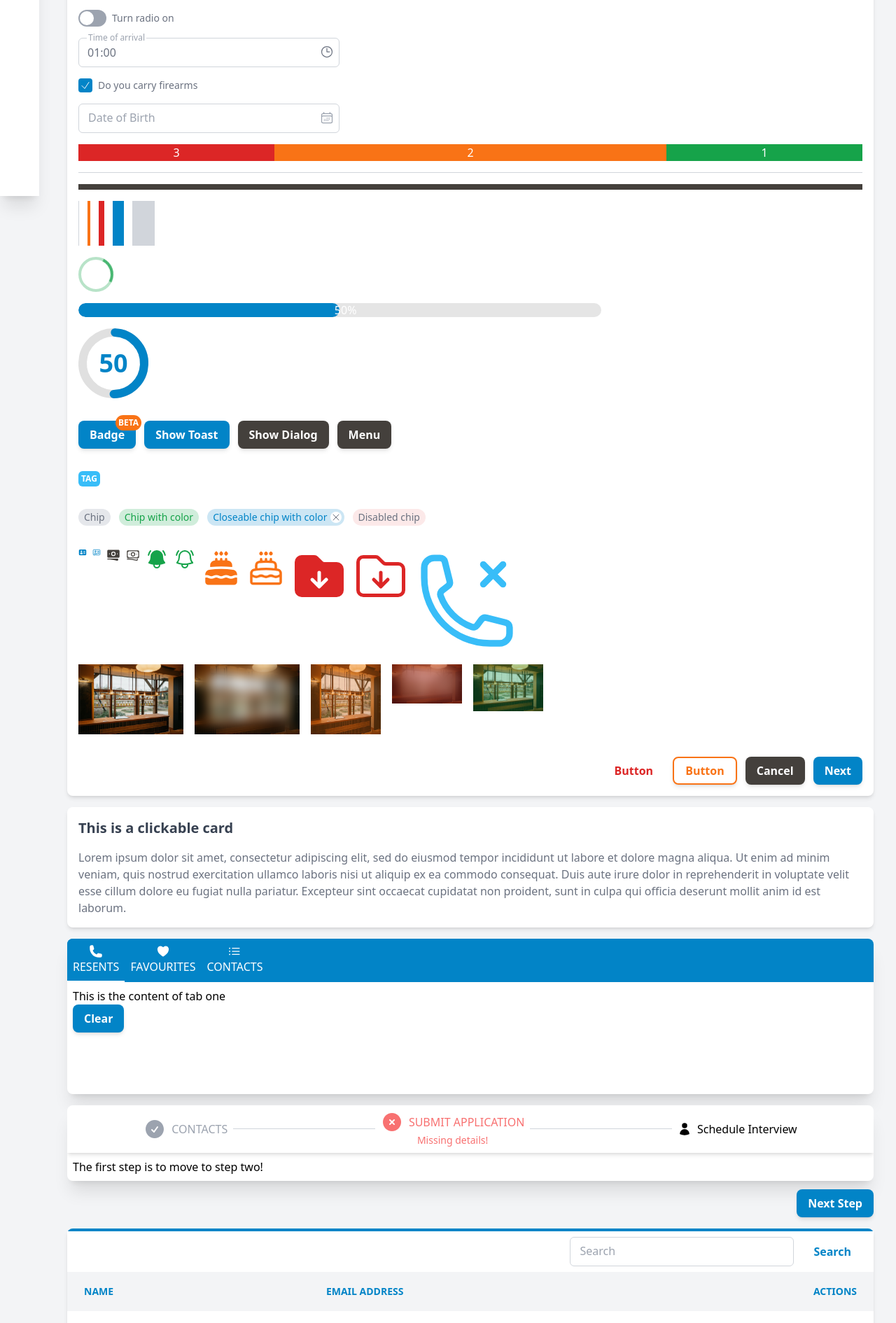
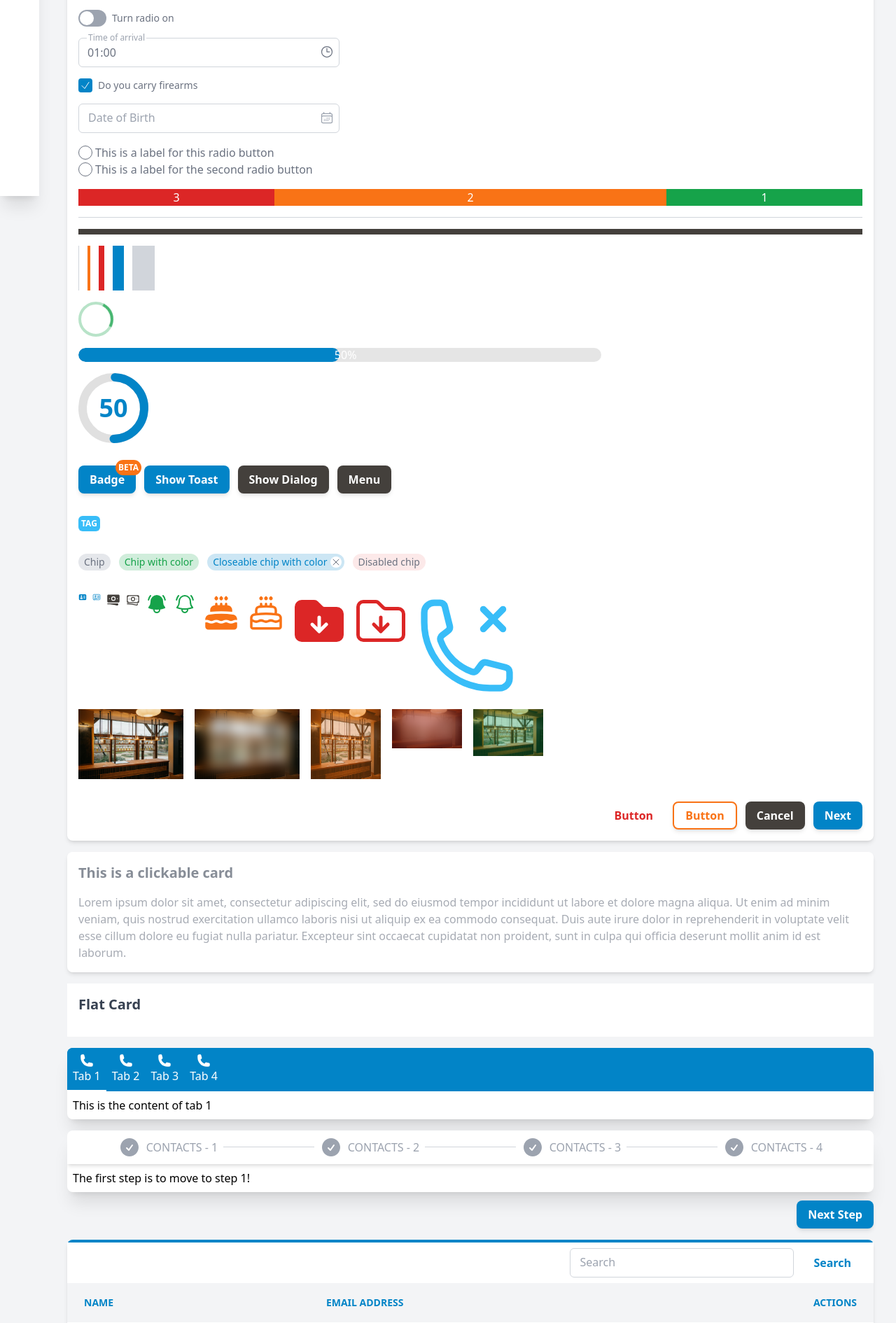
Before and after one commit to vue-loom/vue-loom, a Vue app: page / in a window 1280 px wide. Shown: the part 584-2474 px from the top of the page at 70% size. Built offline with nearby package versions, Linux system fonts and the light colour scheme.

Commit message:
Fixes to slots with v-for elements && updates to card

```diff
--- a/sandbox/App.vue
+++ b/sandbox/App.vue
@@ -48,6 +48,7 @@
     import VCol from "@/components/Grid/VCol.vue";
     import VDivider from "@/components/VDivider.vue";
     import VImage from "@/components/VImage.vue";
+    import VRadio from "@/components/Radio/VRadio.vue";
 
     const value: Ref<string | null> = ref(null);
     const myValue: Ref<string | null> = ref(null);
@@ -191,7 +192,7 @@
     const stepperIndex: Ref<number> = ref(0);
 
     const navigateStepper = (): void => {
-        if (stepperIndex.value === 2) {
+        if (stepperIndex.value === 4) {
             stepperIndex.value = 0;
         } else {
             stepperIndex.value++;
@@ -391,6 +392,15 @@
                                 />
                             </div>
 
+                            <div class="w-full">
+                                <VRadio value="new">
+                                    <template #label>This is a label for this radio button</template>
+                                </VRadio>
+                                <VRadio value="old">
+                                    <template #label>This is a label for the second radio button</template>
+                                </VRadio>
+                            </div>
+
                             <VRow class="text-white" reverse>
                                 <VCol class="bg-success text-center" cols="3">1</VCol>
                                 <VCol class="bg-warning text-center" cols="6">2</VCol>
@@ -494,65 +504,32 @@
                     </template>
                 </VCard>
 
-                <VCard clickable hover class="mt-4">
+                <VCard clickable hover class="mt-4" disabled>
                     <template #title>This is a clickable card</template>
                     <template #content>
-                        Lorem ipsum dolor sit amet, consectetur adipiscing elit, sed do eiusmod tempor incididunt ut
-                        labore
-                        et dolore magna aliqua. Ut enim ad minim veniam, quis nostrud exercitation ullamco laboris nisi
-                        ut
-                        aliquip ex ea commodo consequat. Duis aute irure dolor in reprehenderit in voluptate velit esse
-                        cillum dolore eu fugiat nulla pariatur. Excepteur sint occaecat cupidatat non proident, sunt in
-                        culpa qui officia deserunt mollit anim id est laborum.
+                        Lorem ipsum dolor sit amet, consectetur adipiscing elit, sed do eiusmod tempor incididunt
+                        ut labore et dolore magna aliqua. Ut enim ad minim veniam, quis nostrud exercitation ullamco
+                        laboris nisi ut aliquip ex ea commodo consequat. Duis aute irure dolor in reprehenderit in
+                        voluptate velit esse cillum dolore eu fugiat nulla pariatur. Excepteur sint occaecat cupidatat
+                        non proident, sunt in culpa qui officia deserunt mollit anim id est laborum.
                     </template>
                 </VCard>
 
+                <VCard flat tile class="mt-4">
+                    <template #title>Flat Card</template>
+                </VCard>
+
                 <VTabs class="mt-4" preserve-state v-model="tabIndex" elevation>
-                    <VTab>
+                    <VTab v-for="(tab) in 4">
                         <template #tab>
                             <div class="flex flex-col justify-center items-center">
                                 <VIcon icon="phone" solid color="white"/>
-                                <div>RESENTS</div>
+                                <div>Tab {{ tab }}</div>
                             </div>
                         </template>
                         <template #content>
                             <div>
-                                This is the content of tab one
-                                <VButton>Clear</VButton>
-                            </div>
-                        </template>
-                    </VTab>
-                    <VTab>
-                        <template #tab>
-                            <div class="flex flex-col justify-center items-center">
-                                <VIcon icon="heart" solid color="white"/>
-                                <div>FAVOURITES</div>
-                            </div>
-                        </template>
-                        <template #content>
-                            <div>
-                                <div>This is the second tab content with element div</div>
-                                <div>This is the second tab content with element div</div>
-                                <div>This is the second tab content with element div</div>
-                                <div>This is the second tab content with element div</div>
-                                <div>This is the second tab content with element div</div>
-                                <div>This is the second tab content with element div</div>
-                            </div>
-                        </template>
-                    </VTab>
-                    <VTab>
-                        <template #tab>
-                            <div class="flex flex-col justify-center items-center">
-                                <VIcon icon="list-bullet" solid color="white"/>
-                                <div>CONTACTS</div>
-                            </div>
-                        </template>
-                        <template #content>
-                            <div>
-                                <div>This is the third tab content with element div</div>
-                                <div>This is the third tab content with element div</div>
-                                <div>This is the third tab content with element div</div>
-                                <div>This is the third tab content with element div</div>
+                                This is the content of tab {{ tab }}
                             </div>
                         </template>
                     </VTab>
@@ -560,50 +537,26 @@
 
                 <div class="flex flex-col space-y-3 items-end">
                     <VStepper class="w-full mt-4" clickable preserve-state v-model="stepperIndex" elevation>
-                        <VStep>
+                        <VStep v-for="(step) in 4" :key="step">
                             <template #step>
                                 <div class="flex space-x-2 justify-center items-center">
                                     <VIcon icon="check-circle" size="md" solid color="gray-400"/>
-                                    <div class="text-gray-400">CONTACTS</div>
+                                    <div class="text-gray-400">CONTACTS - {{ step }}</div>
                                 </div>
                             </template>
                             <template #content>
-                                The first step is to move to step two!
-                            </template>
-                        </VStep>
-                        <VStep>
-                            <template #step>
-                                <div class="flex-col justify-center items-center">
-                                    <div class="flex space-x-2 justify-center items-center">
-                                        <VIcon icon="x-circle" size="md" solid color="red-400"/>
-                                        <div class="text-red-400">SUBMIT APPLICATION</div>
-                                    </div>
-                                    <div class="text-red-400 text-sm">Missing details!</div>
-                                </div>
-                            </template>
-                            <template #content>
-                                The second step is to move to step three!
-                            </template>
-                        </VStep>
-                        <VStep>
-                            <template #step>
-                                <div class="flex space-x-2 justify-center items-center">
-                                    <VIcon icon="user" solid color="black"/>
-                                    <div class="text-black">Schedule Interview</div>
-                                </div>
-                            </template>
-                            <template #content>
-                                This is the last step. Well done!!
+                                The first step is to move to step {{ step }}!
                             </template>
                         </VStep>
                     </VStepper>
 
                     <VButton @click="navigateStepper">
-                        {{ stepperIndex < 2 ? 'Next Step' : 'Start Over' }}
+                        {{ stepperIndex < 3 ? 'Next Step' : 'Start Over' }}
                     </VButton>
                 </div>
 
                 <VDataTable class="mt-4" :table="simulateDataTableData()" :menu="dataTableMenu"/>
+
 
                 <VExpansionPanels class="mt-4" :open="[false, true, false]">
                     <VExpansionPanel :key="index" v-for="(item, index) in listItems">
--- a/src/components/ExpansionPanel/VExpansionPanels.vue
+++ b/src/components/ExpansionPanel/VExpansionPanels.vue
@@ -28,7 +28,7 @@
     interface Slot {
         default(): {
             children: ExpansionPanel[];
-        }[];
+        }[] | ExpansionPanel[];
     }
 
     const slots = defineSlots<Slot>();
@@ -43,7 +43,13 @@
         validateOpenProp();
     });
 
-    const expansionPanels: ExpansionPanel[] = slots.default()[0].children;
+    let expansionPanels: ExpansionPanel[];
+
+    if (Array.isArray(slots.default()[0].children)) {
+        expansionPanels = slots.default()[0].children as ExpansionPanel[];
+    } else {
+        expansionPanels = slots.default() as ExpansionPanel[];
+    }
 
 
     const panelClassObject = (index: number) => ({
--- /dev/null
+++ b/src/components/Radio/VRadio.vue
@@ -0,0 +1,28 @@
+<script setup lang="ts">
+    interface Props {
+        modelValue?: boolean;
+        value: string | number | null;
+    }
+
+    const props = withDefaults(defineProps<Props>(), {
+        modelValue: false,
+    });
+
+
+</script>
+
+<template>
+    <div class="flex space-x-1 items-center">
+        <input class="w-5 h-5 outline-0 focus:outline-0"
+               type="radio"
+               :value="value"
+        >
+        <label>
+            <slot name="label"></slot>
+        </label>
+    </div>
+</template>
+
+<style scoped>
+
+</style>
--- a/src/components/Stepper/VStepper.vue
+++ b/src/components/Stepper/VStepper.vue
@@ -44,8 +44,16 @@
     const slots = defineSlots<Slot>();
     const steps: Step[] = slots.default();
 
-    const stepHeaders: Component[] = steps.map((step) => step.children.step()[0]);
-    const stepContentSections: Component[] = steps.map((step) => step.children.content()[0]);
+    let stepHeaders: Component[];
+    let stepContentSections: Component[];
+
+    if (Array.isArray(steps[0].children)) {
+        stepHeaders = steps[0].children.map((child) => child.children.step()[0]);
+        stepContentSections = steps[0].children.map((child) => child.children.content()[0]);
+    } else {
+        stepHeaders = steps.map((step) => step.children.step()[0]);
+        stepContentSections = steps.map((step) => step.children.content()[0]);
+    }
 
     const labelRefs: Ref<HTMLElement[]> = ref([]);
     const contentRefs: Ref<HTMLElement[]> = ref([]);
@@ -54,7 +62,7 @@
     const headerRef: Ref<HTMLElement | null> = ref(null);
 
     onMounted((): void => {
-        if (sessionStorage.getItem('vue_loom_stepper_step')  && props.preserveState) {
+        if (sessionStorage.getItem('vue_loom_stepper_step') && props.preserveState) {
             innerModelValue.value = parseInt(sessionStorage.getItem('vue_loom_stepper_step') || '0');
         }
 
@@ -66,7 +74,7 @@
 
     watch((): number => innerModelValue.value, (value: number): void => {
         if (props.preserveState) {
-            sessionStorage.setItem('vue_loom_stepper_step',value.toString());
+            sessionStorage.setItem('vue_loom_stepper_step', value.toString());
         }
     });
 
--- a/src/components/Tab/VTabs.vue
+++ b/src/components/Tab/VTabs.vue
@@ -38,7 +38,7 @@
 
     interface Tab {
         children: {
-            tab(): { children: string }[];
+            tab(): Component[];
             content(): Component[];
         };
     }
@@ -50,8 +50,16 @@
     const slots = defineSlots<Slot>();
     const tabs: Tab[] = slots.default();
 
-    const tabHeaders: Component[] = tabs.map((tab) => tab.children.tab()[0]);
-    const tabContentSections: Component[] = tabs.map((tab) => tab.children.content()[0]);
+    let tabHeaders: Component[];
+    let tabContentSections: Component[];
+
+    if (Array.isArray(tabs[0].children)) {
+        tabHeaders = tabs[0].children.map((child) => child.children.tab()[0]);
+        tabContentSections = tabs[0].children.map((child) => child.children.content()[0]);
+    } else {
+        tabHeaders = tabs.map((step) => step.children.tab()[0]);
+        tabContentSections = tabs.map((step) => step.children.content()[0]);
+    }
 
     const labelRefs: Ref<HTMLElement[]> = ref([]);
     const contentRefs: Ref<HTMLElement[]> = ref([]);
@@ -72,7 +80,7 @@
 
     watch((): number => innerModelValue.value, (value: number): void => {
         if (props.preserveState) {
-            sessionStorage.setItem('vue_loom_tabs_tab',value.toString());
+            sessionStorage.setItem('vue_loom_tabs_tab', value.toString());
         }
     });
 
--- a/src/components/VCard.vue
+++ b/src/components/VCard.vue
@@ -1,22 +1,51 @@
 <script setup lang="ts">
-    import {computed, type ComputedRef, ref, type Ref, useSlots} from "vue";
+    import {computed, type ComputedRef, onMounted, ref, type Ref, useSlots} from "vue";
     import {useRipple} from "@/composables/mouse";
 
     interface Props {
         elevated?: boolean;
+        flat?: boolean;
         hover?: boolean;
+        tile?: boolean;
         clickable?: boolean;
         disabled?: boolean;
         fillHeight?: boolean;
     }
 
-    withDefaults(defineProps<Props>(), {
+    const props = withDefaults(defineProps<Props>(), {
         elevated: false,
+        flat: false,
         hover: false,
+        tile: false,
         clickable: false,
         disabled: false,
         fillHeight: false,
     });
+
+    const validateProps = (): void => {
+        if (props.elevated && props.flat) {
+            console.warn('Using both the "elevated" and "flat" props this not recommended.')
+        }
+    };
+
+    onMounted((): void => {
+        validateProps();
+    });
+
+    const cardClassObject: ComputedRef<object> = computed(() => ({
+        'shadow-2xl': props.elevated && !props.flat,
+        'shadow-none': props.flat && !props.elevated,
+        'shadow-md': !props.elevated && !props.flat,
+        'hover:shadow-xl': props.hover,
+        'cursor-pointer relative overflow-hidden': props.clickable,
+        'h-full': props.fillHeight,
+        'rounded-md sm:rounded-lg': !props.tile,
+    }));
+
+    const disableDivClassObject: ComputedRef<object> = computed(() => ({
+        'absolute bg-white opacity-40 w-full h-full z-30': props.disabled,
+        'rounded-md sm:rounded-lg': !props.tile,
+    }));
 
     const slots: string[] = Object.keys(useSlots());
 
@@ -33,15 +62,10 @@
 
 <template>
     <div class="w-full" :class="[disabled ? 'relative' : '']">
-        <div :class="disabled ? 'absolute bg-white opacity-30 rounded-lg w-full h-full z-50' : ''"></div>
+        <div :class="disableDivClassObject" v-if="disabled"/>
         <div ref="cardClickable"
-             class="bg-white shadow-md rounded-md sm:rounded-lg flex flex-col pt-4 transition-all duration-300"
-             :class="[
-                 elevated ? `shadow-2xl` : ``,
-                 hover ? `hover:shadow-xl` : ``,
-                 clickable ? `cursor-pointer relative overflow-hidden` : ``,
-                 fillHeight ? 'h-full' : '',
-             ]"
+             class="bg-white flex flex-col pt-4 transition-all duration-300"
+             :class="cardClassObject"
              @click="clickable && createCardRipple($event)">
             <div class="text-xl px-4 text-gray-700 shrink font-bold">
                 <slot name="title"/>
```
Also changed, not shown: src/index.ts (+8 -0 lines).
